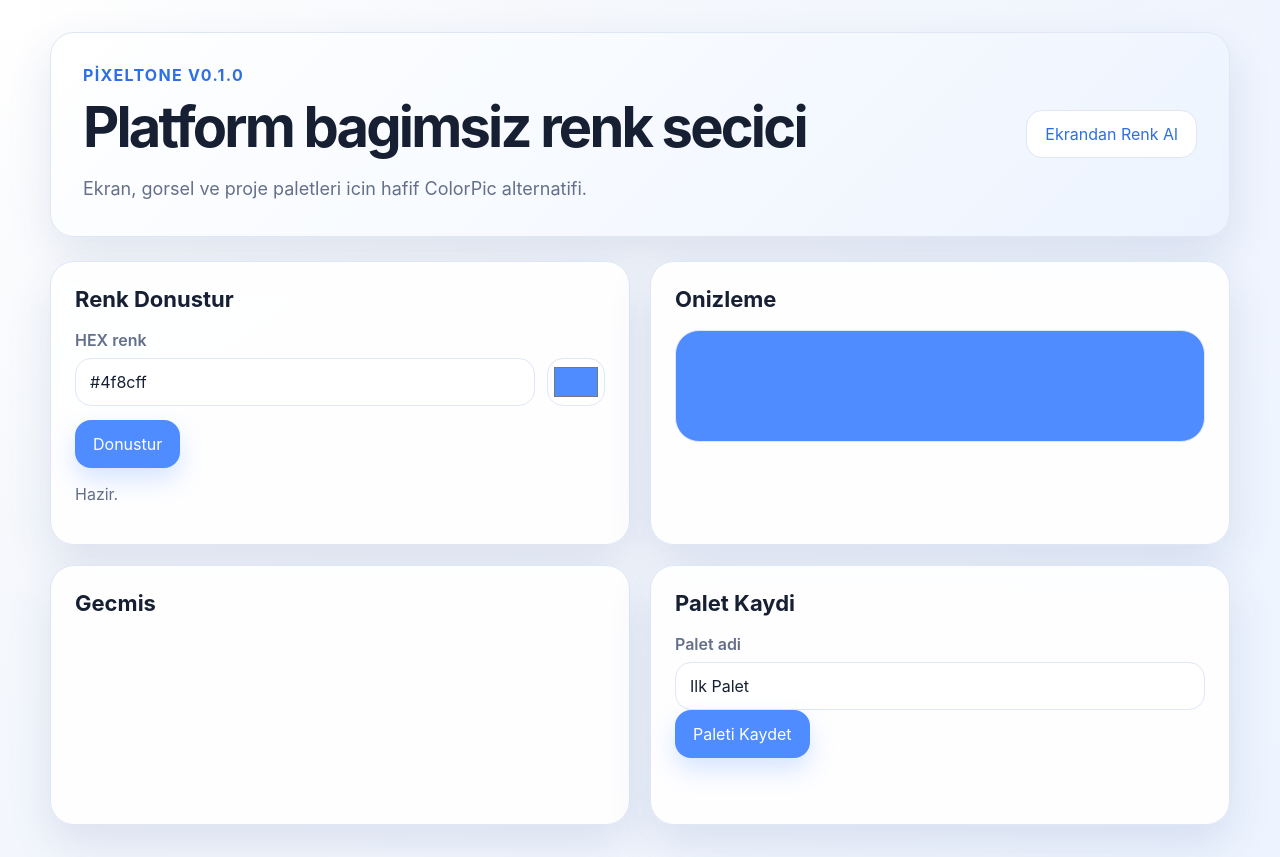
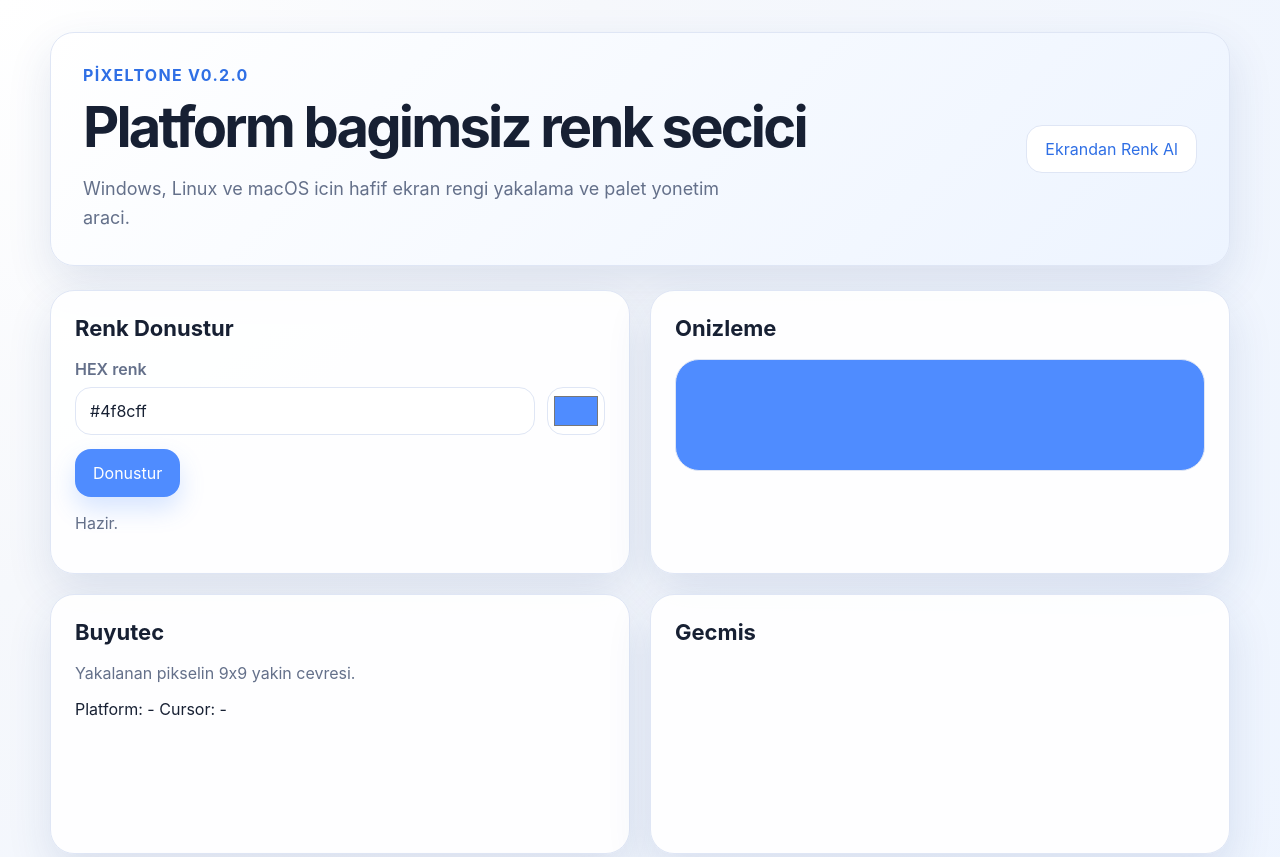
Before and after one commit to TurkuazLabs/PixelTone, a website built with Vite: page frontend/index.html in a window 1280 px wide. Shown: the top 857 px of the page. Built offline with nearby package versions, Linux system fonts and the light colour scheme.

Commit message:
feat: add screen capture magnifier panel

```diff
--- a/frontend/index.html
+++ b/frontend/index.html
@@ -2,8 +2,8 @@
 # 📄 Dosya Yolu: pixeltone/frontend/index.html
 # 📌 Amac: PixelTone ana arayuz sayfasi
 # 📌 View - HTML
-# Version: 0.1.0
-# Aciklama: Renk girisi, donusum sonucu, gecmis ve palet bolumlerini gosterir
+# Version: 0.2.0
+# Aciklama: Renk donusumu, ekran yakalama buyuteci, gecmis ve palet bolumlerini gosterir
 
 Bagimli Oldugu Katman: View
 -->
@@ -19,9 +19,9 @@ Bagimli Oldugu Katman: View
     <main class="pt-shell">
       <section class="pt-hero">
         <div>
-          <p class="pt-eyebrow">PixelTone v0.1.0</p>
+          <p class="pt-eyebrow">PixelTone v0.2.0</p>
           <h1>Platform bagimsiz renk secici</h1>
-          <p class="pt-lead">Ekran, gorsel ve proje paletleri icin hafif ColorPic alternatifi.</p>
+          <p class="pt-lead">Windows, Linux ve macOS icin hafif ekran rengi yakalama ve palet yonetim araci.</p>
         </div>
         <button id="capture-button" class="pt-button pt-button-secondary" type="button">Ekrandan Renk Al</button>
       </section>
@@ -44,6 +44,20 @@ Bagimli Oldugu Katman: View
           <div id="color-output" class="pt-output-list"></div>
         </article>
 
+        <article class="pt-card pt-magnifier-card">
+          <div class="pt-card-heading">
+            <div>
+              <h2>Buyutec</h2>
+              <p class="pt-status">Yakalanan pikselin 9x9 yakin cevresi.</p>
+            </div>
+            <div class="pt-capture-meta">
+              <span id="capture-platform">Platform: -</span>
+              <span id="capture-position">Cursor: -</span>
+            </div>
+          </div>
+          <div id="magnifier-grid" class="pt-magnifier-grid"></div>
+        </article>
+
         <article class="pt-card pt-history-card">
           <h2>Gecmis</h2>
           <div id="history-list" class="pt-history-list"></div>
```
